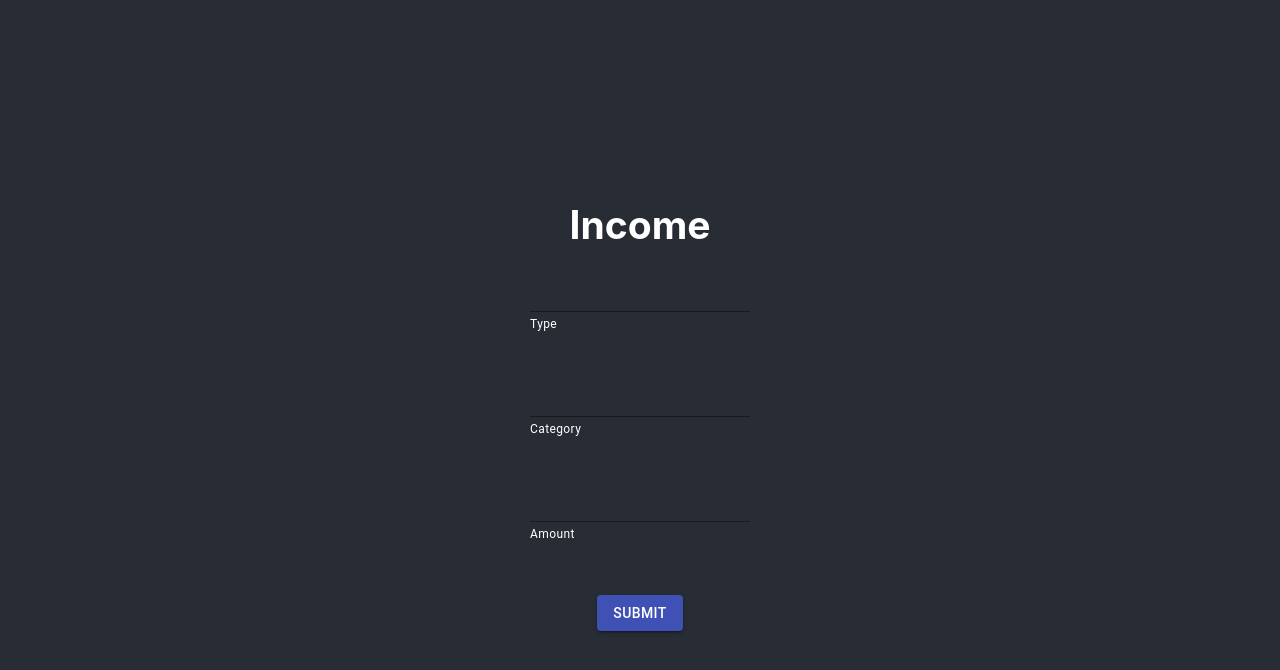
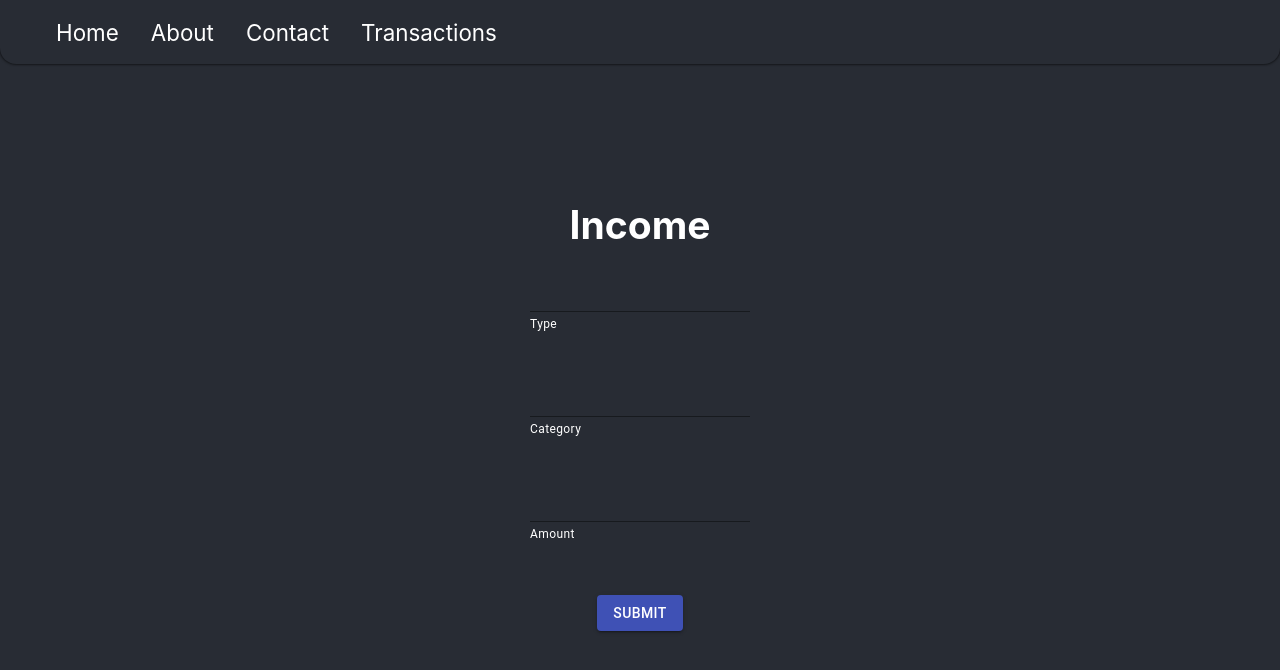
Before and after one commit to when-2-meet-dupe/speech-app, a React (Create React App) app in the folder client/: page / in a window 1280 px wide. Shown: the top 670 px of the page. Built offline with nearby package versions, Linux system fonts and the light colour scheme.

Commit message:
Nav Bar Done + Working On Router
Nav bar done

```diff
--- a/client/src/App.css
+++ b/client/src/App.css
@@ -1,3 +1,8 @@
+:root {
+  --green: #28bfa7;
+  --grey: #282c34;
+}
+
 .App {
   text-align: center;
 }
@@ -36,3 +41,77 @@
     transform: rotate(360deg);
   }
 }
+
+/* NAV BAR */
+
+.sticky {
+  position: fixed;
+  top: 0;
+}
+
+.navBarContainer {
+  display: flex;
+  justify-content: center;
+}
+
+.navBar {
+  display: flex;
+  background: var(--grey);
+  color: white;
+  width: 80rem;
+  border-radius: 0rem 0rem 1rem 1rem;
+  font-size: 1.4rem;
+  height: 4rem;
+  filter: drop-shadow(0rem 0rem 0.1rem black);
+}
+
+.navBar ul {
+  display: flex;
+  flex-direction: row;
+  align-items: center;
+  list-style: none;
+  /* margin-left: 1rem; */
+  justify-content: space-around;
+  flex: 1;
+}
+
+.navBar li {
+  margin: 1rem;
+}
+
+.navBar .left {
+  display: flex;
+  flex-direction: row;
+  align-items: center;
+  flex: 1;
+  transition: 0.25s;
+}
+
+.navBar .right {
+  margin-right: 1rem;
+}
+
+.navBar .right li {
+  background: var(--green);
+  padding: 0.5rem;
+  border-radius: 1rem;
+  background: rgba(0, 0, 0, 0.247);
+  filter: drop-shadow(0rem 0rem 0.1rem black);
+  transition: 0.1s;
+}
+
+.navBar .right li:hover {
+  /* background: rgba(40, 191, 167, 0.247); */
+  color: var(--green);
+}
+
+.navBar li:last-child {
+  right: 1rem;
+  flex: 1;
+}
+
+.navBar .left li:hover {
+  color: var(--green);
+}
+
+/**/
--- a/client/src/App.js
+++ b/client/src/App.js
@@ -1,9 +1,11 @@
 import Income from "./Income/Income";
+import Nav from "./global/Nav";
 import "./App.css";
 
 function App() {
   return (
     <div className="App-header">
+      <Nav />
       <Income />
     </div>
   );
--- /dev/null
+++ b/client/src/global/Nav.js
@@ -0,0 +1,28 @@
+import React from "react";
+
+
+export default function Nav() {
+
+    return(
+        <>
+        <div className="sticky">
+            <div className="navBarContainer">
+                <div className="navBar">
+                    <ul>
+                        <div className="left">
+                            <li>Home</li>
+                            <li>About</li>
+                            <li>Contact</li>
+                            <li>Transactions</li>
+                        </div>
+                        <div className="right">
+                            {/* <li>Record Now</li> */}
+                        </div>
+                    </ul>
+                </div>
+            </div>
+        </div>
+        </>
+    )
+
+}
```
